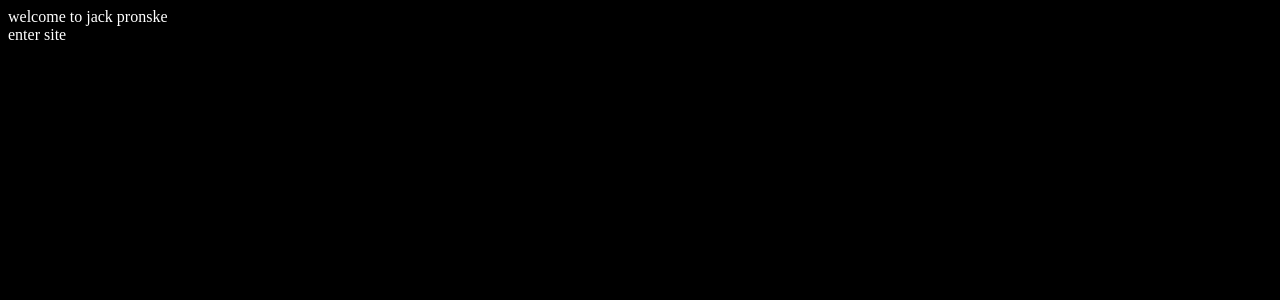
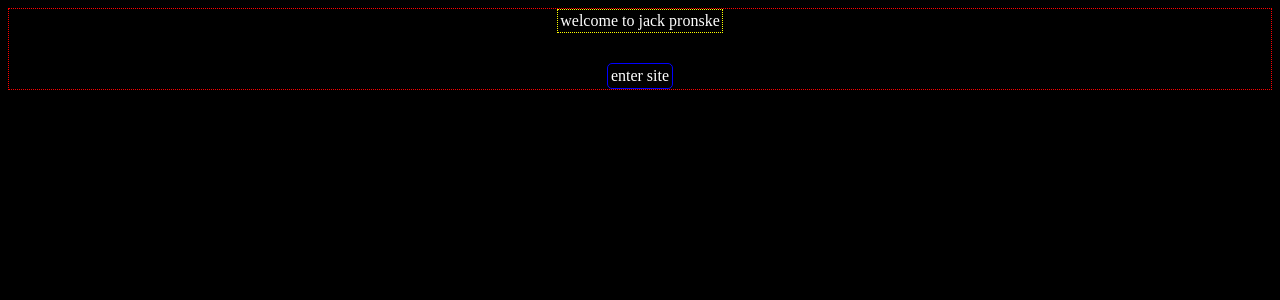
Before and after one commit to jackpronske/Jacksite, a React app: page / in a window 1280 px wide. Shown: the top 300 px of the page. Built offline with nearby package versions, Linux system fonts and the light colour scheme.

Commit message:
added some wireframe css to my main page

```diff
--- a/public/styles.css
+++ b/public/styles.css
@@ -1,4 +1,42 @@
+html {
+  margin: 0;
+  height: 100%;
+  width: 100%;
+}
+
 body {
   background-color: black;
   color: white;
 }
+
+.enter-site-container {
+  display: flex;
+  flex-direction: column;
+  border: 1px dotted red;
+  align-items: center;
+}
+
+.welcome-track {
+  margin: auto 0;
+  border: 1px dotted yellow;
+  overflow: hidden;
+  padding: 2px;
+}
+
+.welcome-slider {
+  margin: auto 0;
+  transform: translateY(100%);
+  animation: slide-up 4s ease forwards;
+}
+
+@keyframes slide-up {
+  from { transform: translateY(100%); }
+  to { transform: translateY(0%); }
+}
+
+.enter-site-button {
+  margin-top: 30px;
+  border: 1px solid blue;
+  border-radius: 5px;
+  padding: 3px;
+}
--- a/src/components/EnterSite.jsx
+++ b/src/components/EnterSite.jsx
@@ -1,12 +1,12 @@
 import React from 'react';
 
 const EnterSite = (props) => (
-  <div>
-    <div id="welcome-track">
-      <div id="welcome-slider">welcome to jack pronske</div>
+  <div className="enter-site-container">
+    <div className="welcome-track">
+      <div className="welcome-slider">welcome to jack pronske</div>
     </div>
     <div
-      id="enter-site"
+      className="enter-site-button"
       onClick={() => props.showHide('showEnterSite')}
     >enter site</div>
   </div>
--- a/src/components/MainPage.jsx
+++ b/src/components/MainPage.jsx
@@ -9,8 +9,10 @@ class MainPage extends Component {
   render() {
     return (
       <div>
-        <div> Jack Pronske </div>
-        <ul>
+        <div className="main-page-name"> Jack Pronske </div>
+        <div className="main-page-subname"> Full Stack Software Engineer </div>
+        <div className="lfw"> LFW </div>
+        {/* <ul>
           <li>Home</li>
           <li>Work</li>
           <li>Contact</li>
@@ -20,7 +22,7 @@ class MainPage extends Component {
         <div>Work examples, starting with FEC gif, create the breathe page</div>
         <h3>Contact</h3>
         <div>this should be at the bottom of the page, my contact info and possibly a way to copy my email address from a click of a buton</div>
-        <div>social media icons (linkedin, dev twitter, github)</div>
+        <div>social media icons (linkedin, dev twitter, github)</div> */}
       </div>
     );
   }
```
Also changed, not shown: public/bundle.js.
